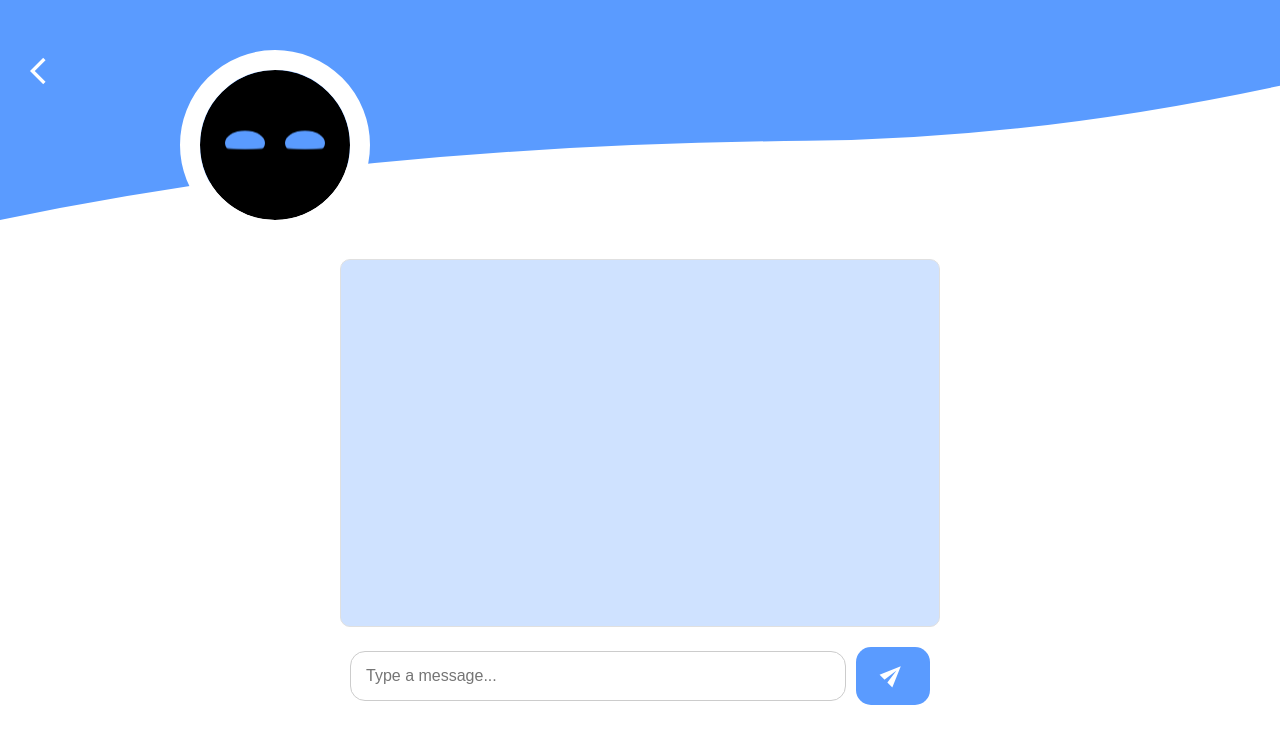
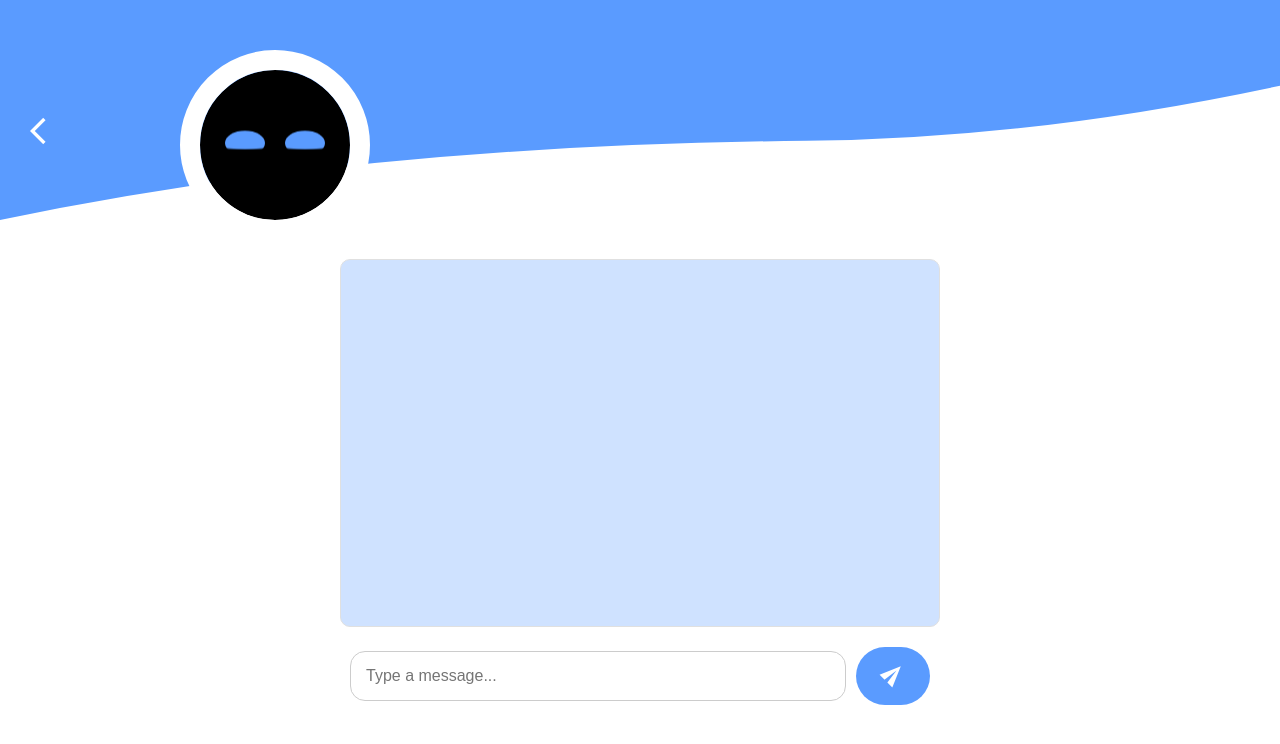
Before and after one commit to slamonander/Semcorel-LLM-Project, a React (Create React App) app in the folder final/frontend/: page /test in a window 1280 px wide. Shown: the top 744 px of the page. Built offline with nearby package versions, Linux system fonts and the light colour scheme.

Commit message:
fixthingbuttonidkkeyboardzoom??

```diff
--- a/final/frontend/src/Test.css
+++ b/final/frontend/src/Test.css
@@ -78,7 +78,7 @@ html, body {
 
   .btn-invis {
     position: absolute;
-    top: 40px;
+    top: 100px;
     left: 5px;
     background-color: transparent;
     color: white;
--- a/final/frontend/src/TypePage.css
+++ b/final/frontend/src/TypePage.css
@@ -108,7 +108,7 @@ button {
     color: #fff;
     background: #5A9BFF;
     border: none;
-    border-radius: 15px;
+    border-radius: 30px;
     cursor: pointer;
     transition: background-color 0.3s ease;
 }
```
Also changed, not shown: 8 other files (tests, documents, lock files or other folders).
